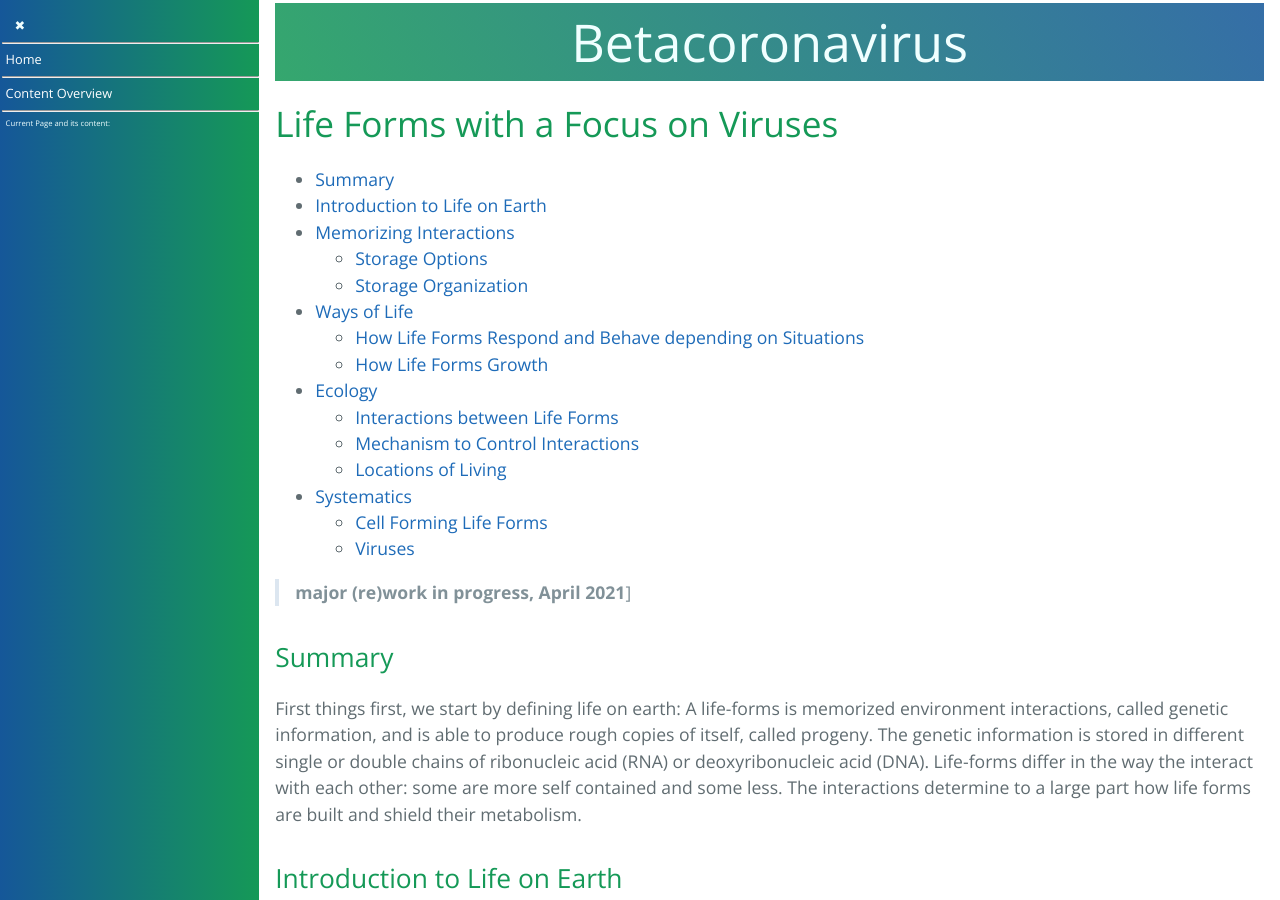
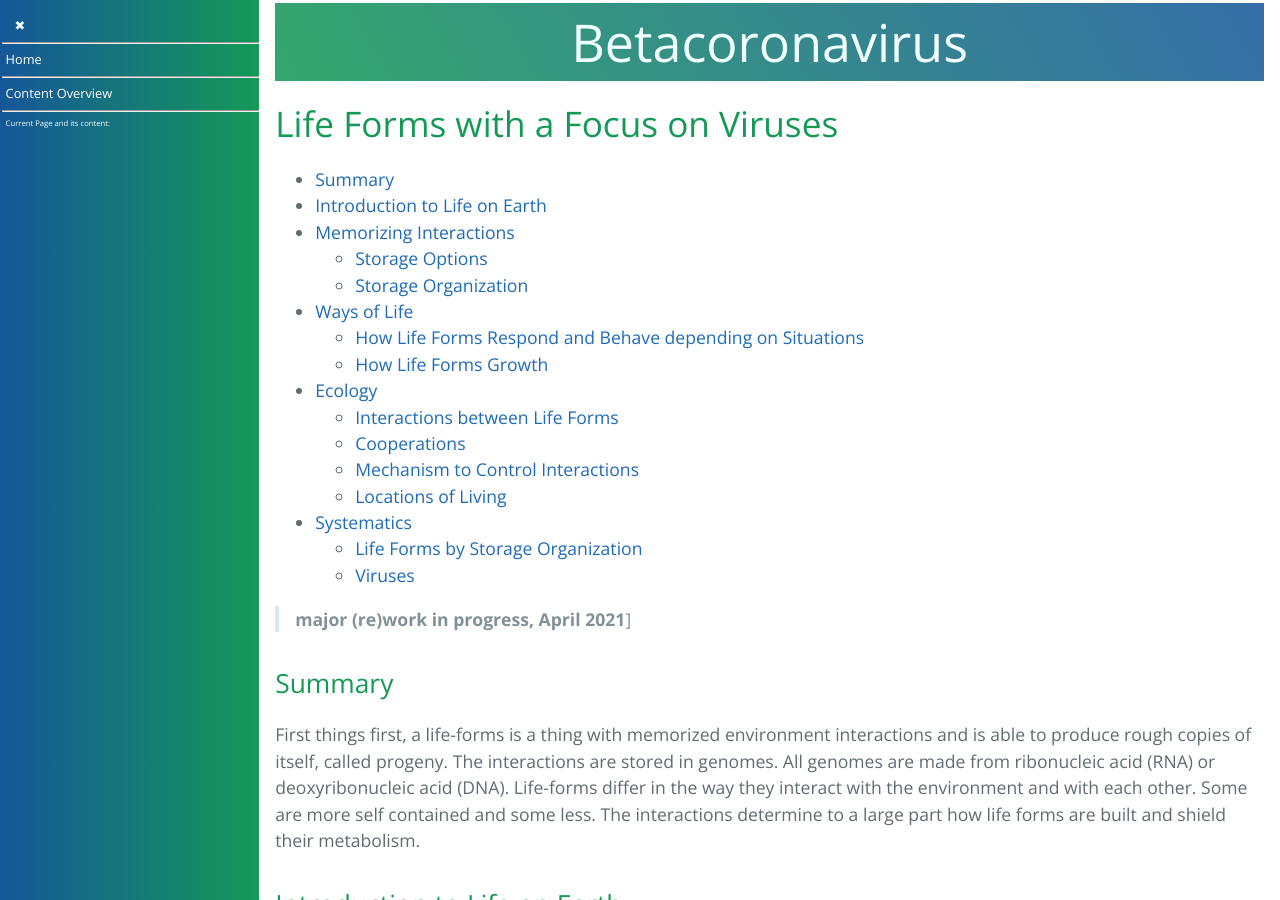
Before and after one commit to forestgrape/coronavirus, a Jekyll site: the page built from 2_biological/life-forms.md, in a window 1280 px wide and 900 px high. Built offline with Jekyll 4.4.1, drawn with Linux system fonts in a browser that asks for light colours; our own code applies the rules of GitHub Pages for plain Markdown files; some of the changed text lies outside the part shown.

Commit message:
formulations

```diff
--- a/2_biological/life-forms.md
+++ b/2_biological/life-forms.md
@@ -11,17 +11,18 @@
   * [How Life Forms Growth](#how-life-forms-growth)
 * [Ecology](#ecology)
   * [Interactions between Life Forms](#interactions-between-life-forms)
+  * [Cooperations](#cooperations)
   * [Mechanism to Control Interactions](#mechanism-to-control-interactions)
   * [Locations of Living](#locations-of-living)
 * [Systematics](#systematics)
-  * [Cell Forming Life Forms](#cell-forming-life-forms)
+  * [Life Forms by Storage Organization](#life-forms-by-storage-organization)
   * [Viruses](#viruses)
 
 
 > **major (re)work in progress, April 2021**]
 
 ## Summary
-First things first, we start by defining life on earth: A life-forms is memorized environment interactions, called genetic information, and is able to produce rough copies of itself, called progeny. The genetic information is stored in different single or double chains of ribonucleic acid (RNA) or deoxyribonucleic acid (DNA). Life-forms differ in the way the interact with each other: some are more self contained and some less. The interactions determine to a large part how life forms are built and shield their metabolism.
+First things first, a life-forms is a thing with memorized environment interactions and is able to produce rough copies of itself, called progeny. The interactions are stored in genomes. All genomes are made from ribonucleic acid (RNA) or deoxyribonucleic acid (DNA). Life-forms differ in the way they interact with the environment and with each other. Some are more self contained and some less. The interactions determine to a large part how life forms are built and shield their metabolism.
 
 
 ## Introduction to Life on Earth
@@ -183,7 +184,15 @@
 
 Cell forming forms usually just need the ingredients (raw materials) and are able to produce the enzymes (machines). Where as [viruses](../2_biological/viruses.md#virus) by definition don't produce all needed enzymes (machines).
 
+### Cooperations
 Many forms of life live in symbiotic relations with many other forms of life: each form providing what it is best at providing at. Many interactions between life forms turned out to be beneficial and some of these even evolved into permanent couplings. Sometimes the couplings are so strong that the combination is a new form of life: E.g. mitochondria as cell organelles.
+
+<!--
+Often life forms specialize, organize and work together to form a more capable entity and thus the overall fitness is increased. Examples of cooperations are symbiosis and organisms.
+
+ Symbiosis life forms keep independence for replication or can life Inside an organism the units communicate and share resources. Sometime the units keep the ability for separation and can go separate paths again. However many forms of life on todays earth e.g. plants, fungi and animals, are organisms:
+-->
+
 
 
 ### Mechanism to Control Interactions
@@ -201,9 +210,9 @@
 
 ## Systematics
 
-
-
-### Cell Forming Life Forms
+### Life Forms by Storage Organization
+Life forms can be c
+#### Cell Forming Life Forms
 **[in work]**
 As noted all forms of life which encode their entire metabolism are dsDNA based. Many [to check if all] of these forms have their metabolism inside semipermeable membranes [to check: all double layer lipid?]. Such a structure is called a cell. Some cells have just the outer membrane:
 
@@ -225,10 +234,6 @@
   * Plants, Animals and Fungi all belong to the eukaryotes. These eukaryotes form multicellular organisms.
   * There are many more eukaryotes, many of them not forming multicellular organisms and thus living as single cells. Even though very divers, these are called *protozoa*.
 
-Often life forms specialize, organize and work together to form a more capable entity and thus the overall fitness is increased. TExamples of cooperations are symbiosis and organisms.
-
-<!-- Symbiosis life forms keep independence for replication or can life Inside an organism the units communicate and share resources. Sometime the units keep some independence and can go separate paths again. However many forms of life on todays earth e.g. plants, fungi and animals, are organisms:
--->
 
 > ###### Organism
 > Start out as a single cell with replicates. At some point the replicates differentiate into specialized cells having different appearances and tasks.
```
